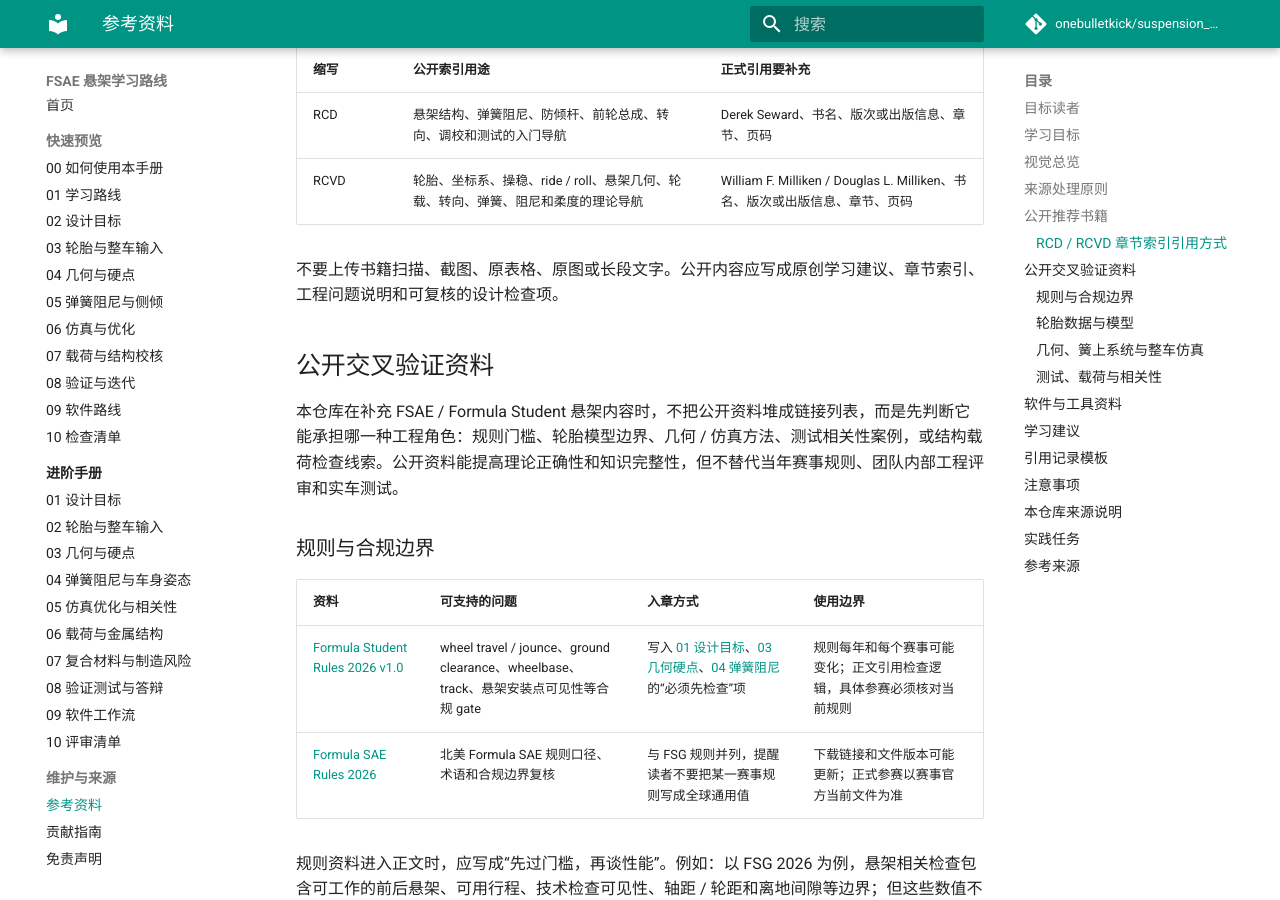
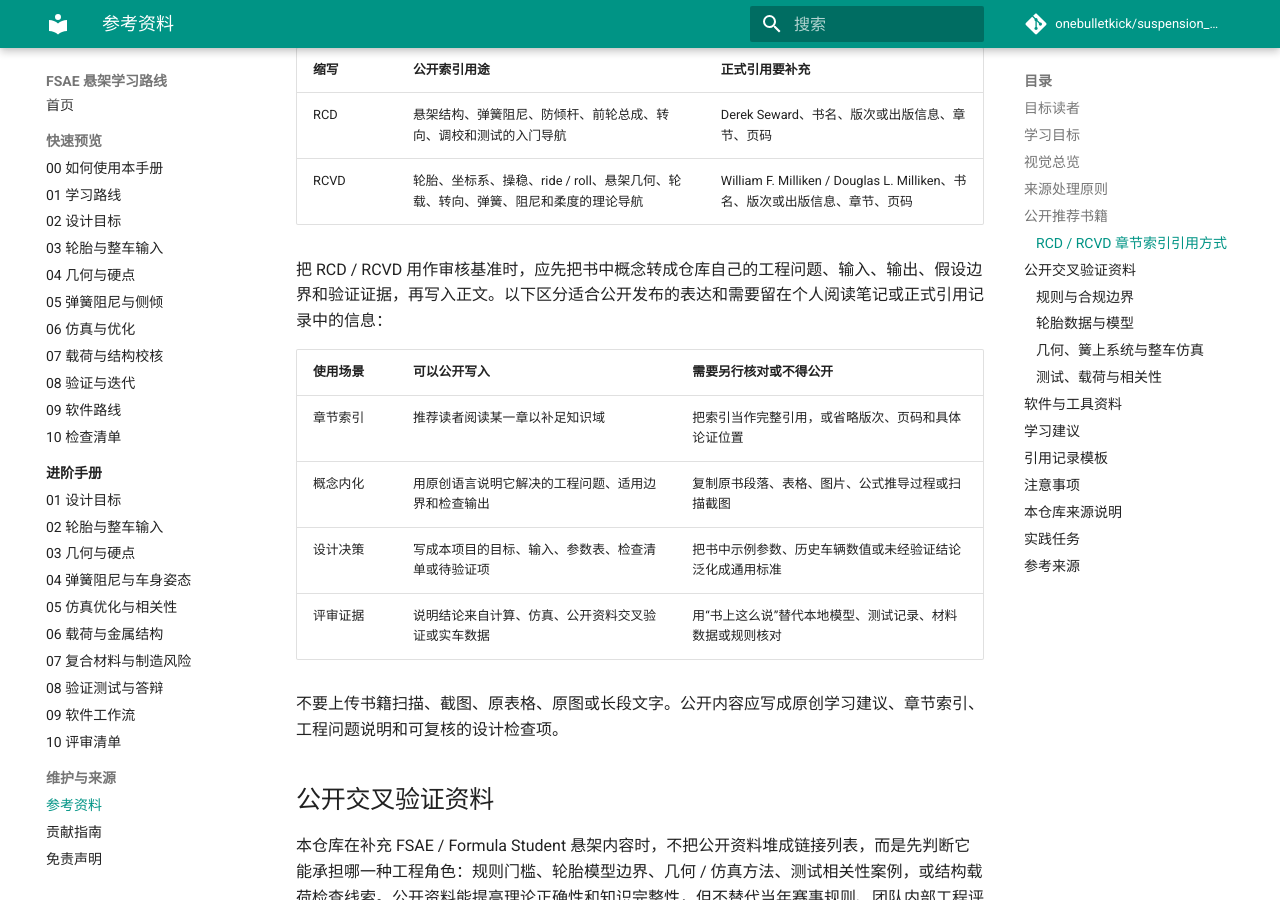
Before and after one commit to onebulletkick/suspension_opensource, an MkDocs documentation site: the page built from docs/references.md, in a window 1280 px wide and 900 px high, scrolled down 2299 px. Built offline with MkDocs 1.6.1 and Material for MkDocs 9.7.7, drawn with Linux system fonts in a browser that asks for light colours; a script that is not in the unit is left out; comment, search, counter and statistics services are not loaded.

Commit message:
docs: clarify RCD RCVD citation boundary

```diff
--- a/docs/references.md
+++ b/docs/references.md
@@ -60,6 +60,15 @@ flowchart LR
 | --- | --- | --- |
 | RCD | 悬架结构、弹簧阻尼、防倾杆、前轮总成、转向、调校和测试的入门导航 | Derek Seward、书名、版次或出版信息、章节、页码 |
 | RCVD | 轮胎、坐标系、操稳、ride / roll、悬架几何、轮载、转向、弹簧、阻尼和柔度的理论导航 | William F. Milliken / Douglas L. Milliken、书名、版次或出版信息、章节、页码 |
+
+把 RCD / RCVD 用作审核基准时，应先把书中概念转成仓库自己的工程问题、输入、输出、假设边界和验证证据，再写入正文。以下区分适合公开发布的表达和需要留在个人阅读笔记或正式引用记录中的信息：
+
+| 使用场景 | 可以公开写入 | 需要另行核对或不得公开 |
+| --- | --- | --- |
+| 章节索引 | 推荐读者阅读某一章以补足知识域 | 把索引当作完整引用，或省略版次、页码和具体论证位置 |
+| 概念内化 | 用原创语言说明它解决的工程问题、适用边界和检查输出 | 复制原书段落、表格、图片、公式推导过程或扫描截图 |
+| 设计决策 | 写成本项目的目标、输入、参数表、检查清单或待验证项 | 把书中示例参数、历史车辆数值或未经验证结论泛化成通用标准 |
+| 评审证据 | 说明结论来自计算、仿真、公开资料交叉验证或实车数据 | 用“书上这么说”替代本地模型、测试记录、材料数据或规则核对 |
 
 不要上传书籍扫描、截图、原表格、原图或长段文字。公开内容应写成原创学习建议、章节索引、工程问题说明和可复核的设计检查项。
 
```
Also changed, not shown: docs/advanced/README.md (+2 -0 lines).
